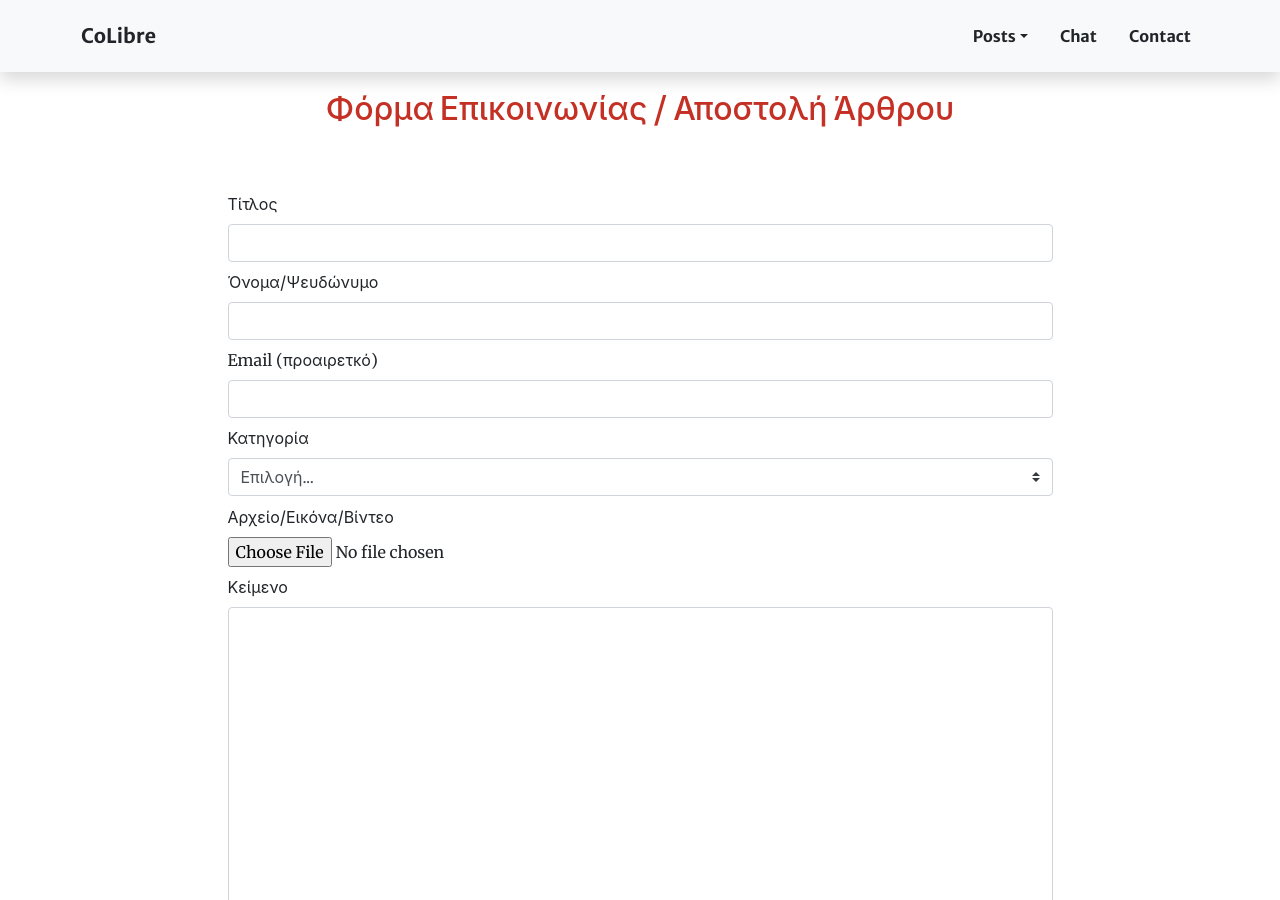
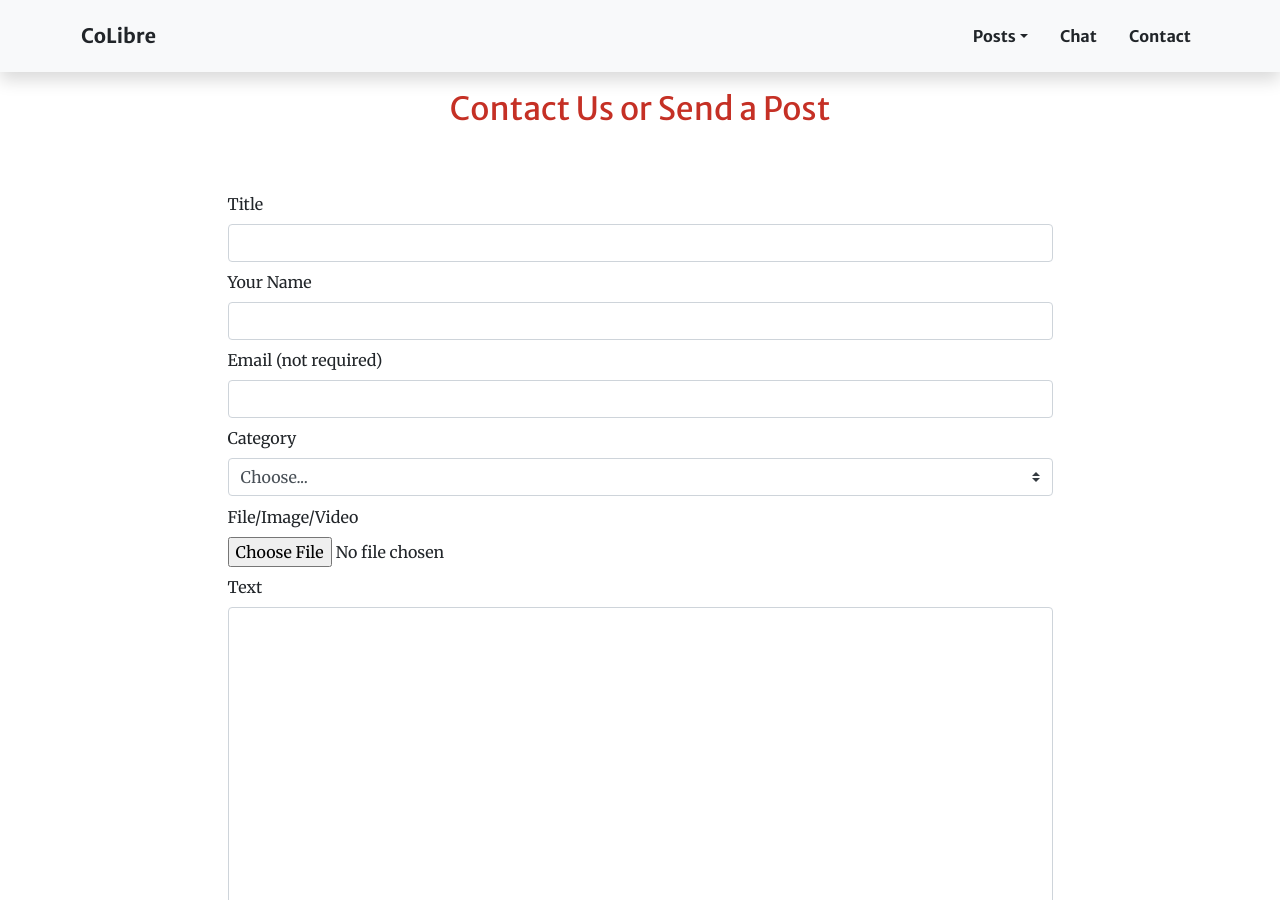
Before and after one commit to colibreradio/colibreradiotest, a Jekyll site: the page built from contact.markdown, in a window 1280 px wide and 900 px high. Built offline with Jekyll 4.4.1, drawn with Linux system fonts in a browser that asks for light colours; nearby versions of some CDN libraries.

Commit message:
Update contact.markdown

```diff
--- a/contact.markdown
+++ b/contact.markdown
@@ -12,7 +12,7 @@ layout: category
             </div>
 <div class="container">
     <!--Section heading-->
-    <h2 style="text-align: center;color: #c53025;margin-bottom:5%">Φόρμα Επικοινωνίας / Αποστολή Άρθρου</h2>
+    <h2 style="text-align: center;color: #c53025;margin-bottom:5%">Contact Us or Send a Post</h2>
     <!--Section description-->
     <p class="text-center w-responsive mx-auto mb-5"></p>
     <div class="row justify-content-center">
@@ -23,7 +23,7 @@ layout: category
                 <div class="row" style="margin-top:1%">
                     <div class="col-md-12">
                         <div class="md-form mb-0">
-                            <label for="subject" class="">Τίτλος</label>
+                            <label for="subject" class="">Title</label>
                             <input type="text" id="title" name="title" class="form-control" required>
                         </div>
                     </div>
@@ -33,7 +33,7 @@ layout: category
                 <div class="row" style="margin-top:1%">
                     <div class="col-md-12">
                         <div class="md-form mb-0">
-                            <label for="subject" class="">Όνομα/Ψευδώνυμο</label>
+                            <label for="subject" class="">Your Name</label>
                             <input type="text" id="name" name="name" class="form-control" required>
                         </div>
                     </div>
@@ -42,7 +42,7 @@ layout: category
                 <div class="row" style="margin-top:1%">
                     <div class="col-md-12">
                         <div class="md-form mb-0">
-                            <label for="subject" class="">Email (προαιρετκό)</label>
+                            <label for="subject" class="">Email (not required)</label>
                             <input type="text" id="name" name="name" class="form-control">
                         </div>
                     </div>
@@ -52,10 +52,10 @@ layout: category
                 <div class="row" style="margin-top:1%">
                     <div class="col-md-12">
                         <div class="md-form mb-0">
-                            <label for="subject" class="">Κατηγορία</label>
+                            <label for="subject" class="">Category</label>
                               <select class="form-control custom-select" id="category" name="category" required>
-                              <option disabled selected value>Επιλογή...</option>
-                              <option value="justcontact">Επικοινωνία</option>
+                              <option disabled selected value>Choose...</option>
+                              <option value="justcontact">Contact</option>
                               {% for category in site.categories %}
                               <option value="{{ category[0] }}">{% include categorycondition.html %}</option>
                               {% endfor %}
@@ -67,7 +67,7 @@ layout: category
                 <div class="row" style="margin-top:1%">
                     <div class="col-md-12">
                         <div class="md-form mb-0">
-                            <label for="subject" class="">Αρχείο/Εικόνα/Βίντεο</label>
+                            <label for="subject" class="">File/Image/Video</label>
                               <input type="file" id="file" name="file" class="form-control-file" />
                         </div>
                     </div>
@@ -77,7 +77,7 @@ layout: category
                     <!--Grid column-->
                     <div class="col-md-12">
                         <div class="md-form">
-                        <label for="message">Κείμενο</label>
+                        <label for="message">Text</label>
                             <textarea type="text" id="body" name="body" rows="18"
                                 class="form-control md-textarea" required></textarea>
                         </div>
@@ -89,7 +89,7 @@ layout: category
                 </div>
             </div>
             <div class="text-center text-md-left" style="margin-top:2%">
-                <button type="submit" class="btn btn-primary">Αποστολή</button>
+                <button type="submit" class="btn btn-primary">Submit</button>
             </div>
             </form>
         </div>
```
